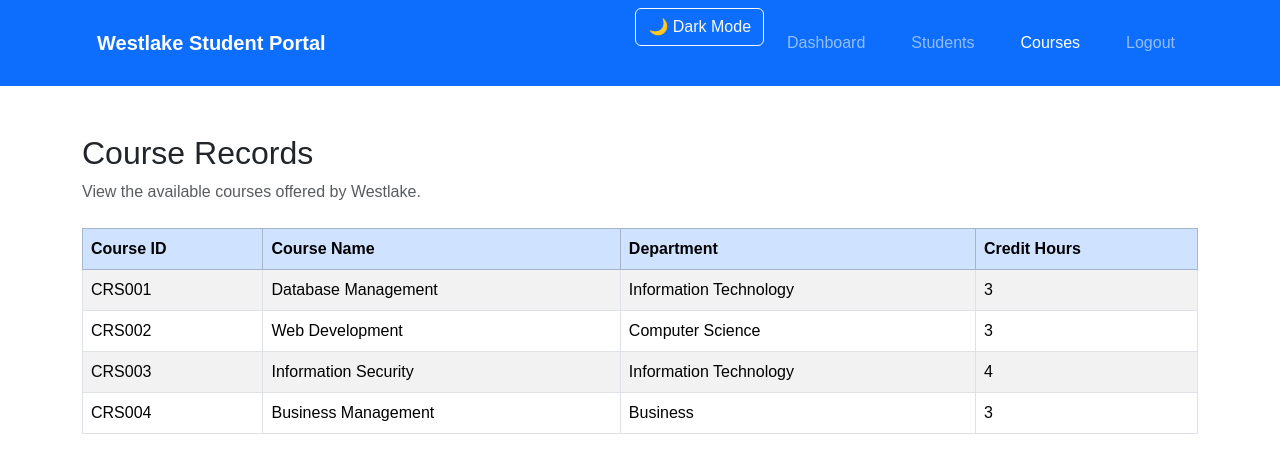
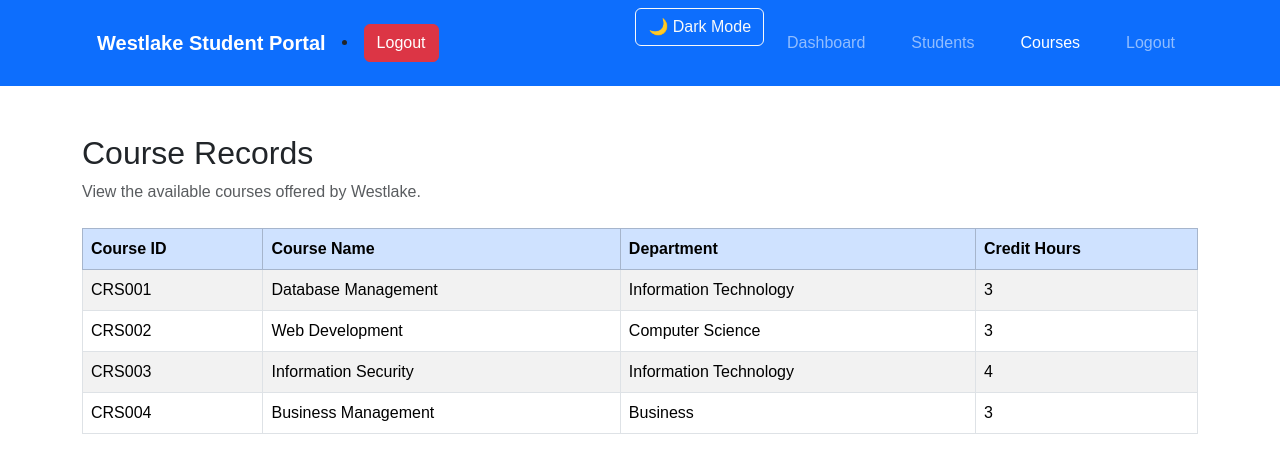
Before and after one commit to salfieni/westlake-student-portal, a plain HTML site: page courses.html in a window 1280 px wide. Drawn offline with nearby package versions, Linux system fonts and the light colour scheme.

Commit message:
Add files via upload

```diff
--- a/courses.html
+++ b/courses.html
@@ -28,6 +28,12 @@
         <a class="navbar-brand" href="dashboard.html">
             Westlake Student Portal
         </a>
+
+        <li class="nav-item">
+     <button class="btn btn-danger" onclick="logout()">
+        Logout
+     </button>
+         </li>
 
         <!-- Mobile Menu Button -->
         <button class="navbar-toggler" type="button"
@@ -137,7 +143,7 @@
 </div>
 
 <script src="https://cdn.jsdelivr.net/npm/bootstrap@5.3.3/dist/js/bootstrap.bundle.min.js"></script>
-
+<script src="javascript/script.js"></script>
 <script>
 function toggleTheme() {
     document.body.classList.toggle("dark-mode");
```
